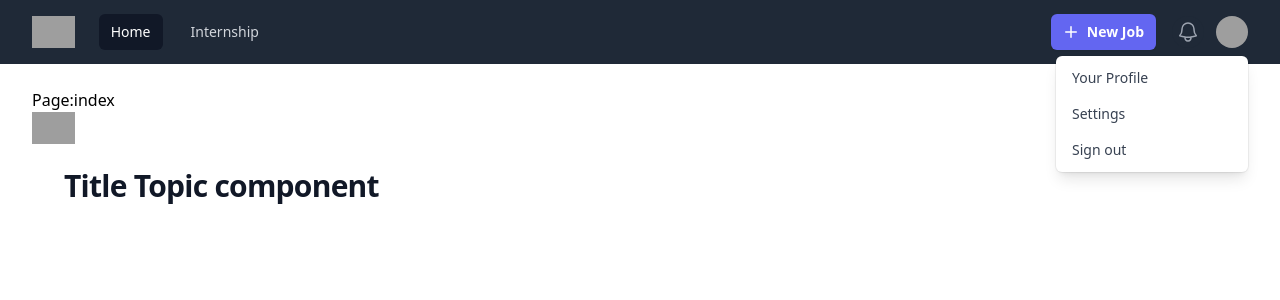
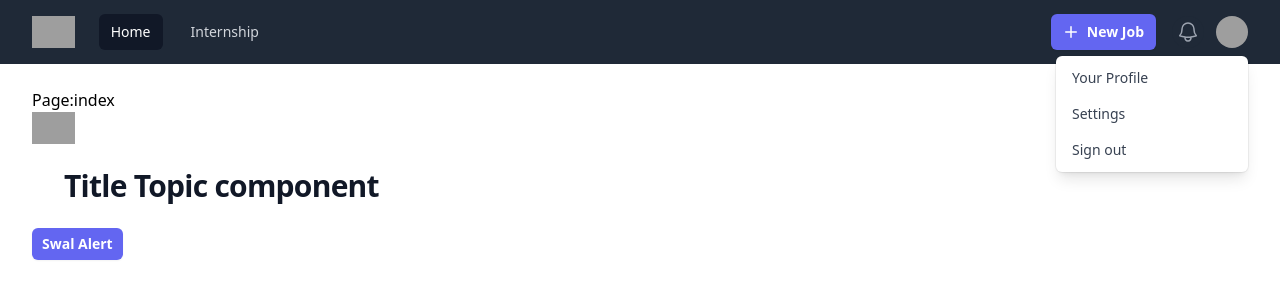
Before and after one commit to CP23SSI3/Frontend, a Nuxt app: page / in a window 1280 px wide. Shown: the top 300 px of the page. Built offline with nearby package versions, Linux system fonts and the light colour scheme; grey boxes are pictures that could not be loaded.

Commit message:
setup project: swal alert

```diff
--- a/nuxt.config.ts
+++ b/nuxt.config.ts
@@ -9,4 +9,10 @@
       autoprefixer: {}
     }
   }
+  // ใช้ต่อ api ใน .env
+  // runtimeConfig: {
+  //   public: {
+  //     API_URL: process.env.API_URL,
+  //   },
+  // },
 })
--- a/package.json
+++ b/package.json
@@ -21,6 +21,7 @@
   "dependencies": {
     "@headlessui/vue": "^1.7.16",
     "@heroicons/vue": "^2.0.18",
+    "sweetalert2": "^11.7.31",
     "tailwindcss": "^3.3.3"
   }
 }
--- a/pages/index.vue
+++ b/pages/index.vue
@@ -8,8 +8,26 @@
   />
 
   <BaseTitle>Title Topic component</BaseTitle>
+  <button
+    type="button"
+    @click="swalFunction()"
+    class="rounded-md bg-indigo-500 px-2.5 py-1.5 text-sm font-semibold text-white shadow-sm hover:bg-indigo-400 focus-visible:outline focus-visible:outline-2 focus-visible:outline-offset-2 focus-visible:outline-indigo-500"
+  >
+    Swal Alert
+  </button>
 </template>
 
-<script setup></script>
+<script setup>
+import Swal from 'sweetalert2'
+
+const swalFunction = () =>
+  Swal.fire({
+    showConfirmButton: true,
+    timerProgressBar: true,
+    icon: 'error',
+    title: 'Error',
+    text: 'ระบบผิดพลาด'
+  })
+</script>
 
 <style lang="scss" scoped></style>
--- /dev/null
+++ b/plugins/sweetAlert2.ts
@@ -0,0 +1,5 @@
+import Swal from 'sweetalert2'
+
+export default defineNuxtPlugin((nuxtApp) => {
+  nuxtApp.provide('swal', Swal)
+})
```
Also changed, not shown: 2 other files (tests, documents, lock files or other folders).
